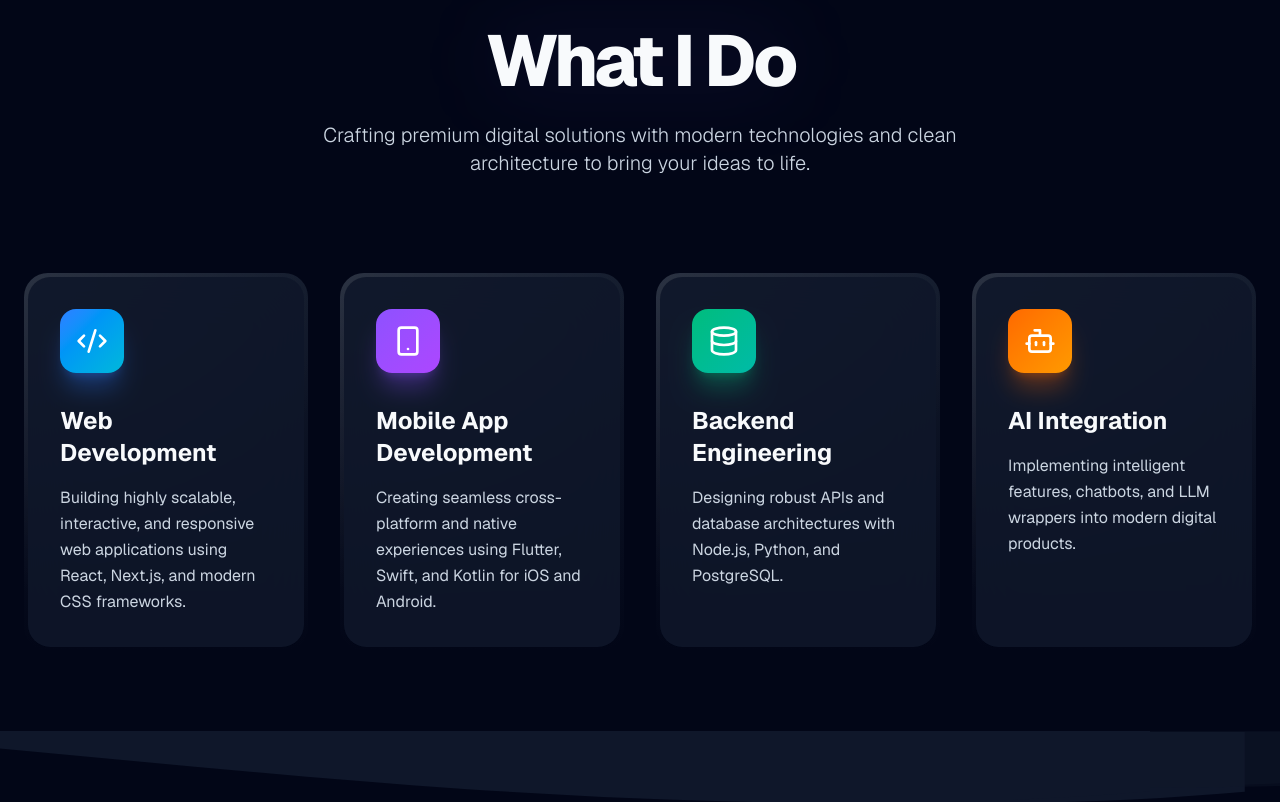
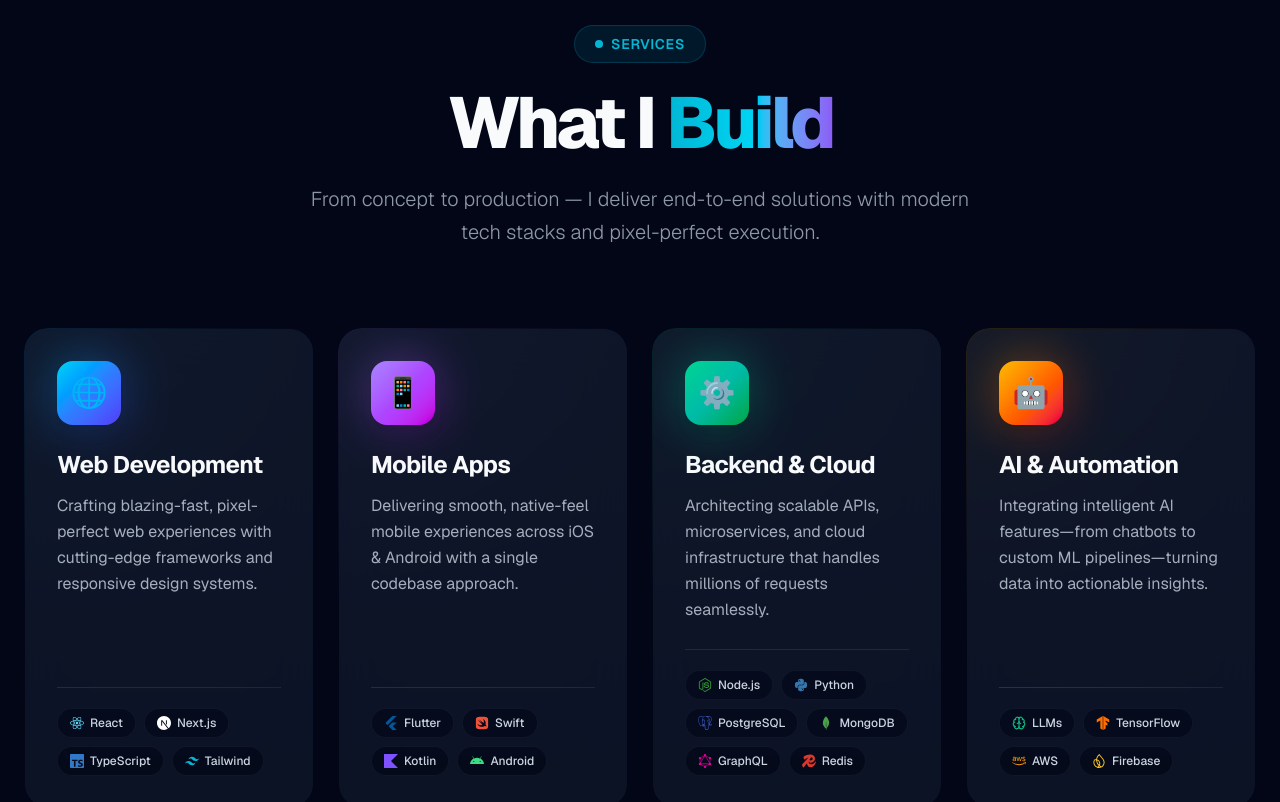
Before and after one commit to mahbubshihab/Portfolio, a Next.js app: page / in a window 1280 px wide. Shown: the part 1380-2182 px from the top of the page. Built offline with nearby package versions, Linux system fonts and the light colour scheme.

Commit message:
Redesign ServicesSection: premium cards with tech skill badges, gradient borders, spotlight effects, and improved copy

```diff
--- a/src/features/home/ServicesSection.tsx
+++ b/src/features/home/ServicesSection.tsx
@@ -2,61 +2,99 @@
 
 import { useRef } from "react";
 import { motion, useMotionTemplate, useMotionValue, useSpring } from "framer-motion";
-import { Code2, Smartphone, Database, Bot } from "lucide-react";
+import {
+  FaReact, FaNodeJs, FaDocker, FaPython, FaSwift, FaAndroid, FaDatabase, FaAws,
+} from "react-icons/fa";
+import {
+  SiNextdotjs, SiTypescript, SiTailwindcss, SiFlutter, SiKotlin,
+  SiPostgresql, SiMongodb, SiGraphql, SiTensorflow,
+  SiFirebase, SiRedis,
+} from "react-icons/si";
+import { Brain } from "lucide-react";
 import { WaveDivider } from "./WaveDivider";
 
 const SERVICES = [
   {
-    icon: Code2,
+    icon: "🌐",
     title: "Web Development",
-    desc: "Building highly scalable, interactive, and responsive web applications using React, Next.js, and modern CSS frameworks.",
-    color: "from-blue-500 to-cyan-500",
-    shadow: "shadow-blue-500/30"
+    desc: "Crafting blazing-fast, pixel-perfect web experiences with cutting-edge frameworks and responsive design systems.",
+    color: "from-cyan-400 via-blue-500 to-indigo-600",
+    glowColor: "rgba(56, 189, 248, 0.15)",
+    borderColor: "from-cyan-400/60 to-indigo-500/60",
+    skills: [
+      { icon: FaReact, name: "React", color: "#61DAFB" },
+      { icon: SiNextdotjs, name: "Next.js", color: "#ffffff" },
+      { icon: SiTypescript, name: "TypeScript", color: "#3178C6" },
+      { icon: SiTailwindcss, name: "Tailwind", color: "#06B6D4" },
+    ],
   },
   {
-    icon: Smartphone,
-    title: "Mobile App Development",
-    desc: "Creating seamless cross-platform and native experiences using Flutter, Swift, and Kotlin for iOS and Android.",
-    color: "from-violet-500 to-purple-500",
-    shadow: "shadow-violet-500/30"
+    icon: "📱",
+    title: "Mobile Apps",
+    desc: "Delivering smooth, native-feel mobile experiences across iOS & Android with a single codebase approach.",
+    color: "from-violet-400 via-purple-500 to-fuchsia-600",
+    glowColor: "rgba(167, 139, 250, 0.15)",
+    borderColor: "from-violet-400/60 to-fuchsia-500/60",
+    skills: [
+      { icon: SiFlutter, name: "Flutter", color: "#02569B" },
+      { icon: FaSwift, name: "Swift", color: "#F05138" },
+      { icon: SiKotlin, name: "Kotlin", color: "#7F52FF" },
+      { icon: FaAndroid, name: "Android", color: "#3DDC84" },
+    ],
   },
   {
-    icon: Database,
-    title: "Backend Engineering",
-    desc: "Designing robust APIs and database architectures with Node.js, Python, and PostgreSQL.",
-    color: "from-emerald-500 to-teal-500",
-    shadow: "shadow-emerald-500/30"
+    icon: "⚙️",
+    title: "Backend & Cloud",
+    desc: "Architecting scalable APIs, microservices, and cloud infrastructure that handles millions of requests seamlessly.",
+    color: "from-emerald-400 via-teal-500 to-green-600",
+    glowColor: "rgba(52, 211, 153, 0.15)",
+    borderColor: "from-emerald-400/60 to-green-500/60",
+    skills: [
+      { icon: FaNodeJs, name: "Node.js", color: "#339933" },
+      { icon: FaPython, name: "Python", color: "#3776AB" },
+      { icon: SiPostgresql, name: "PostgreSQL", color: "#4169E1" },
+      { icon: SiMongodb, name: "MongoDB", color: "#47A248" },
+      { icon: SiGraphql, name: "GraphQL", color: "#E10098" },
+      { icon: SiRedis, name: "Redis", color: "#DC382D" },
+    ],
   },
   {
-    icon: Bot,
-    title: "AI Integration",
-    desc: "Implementing intelligent features, chatbots, and LLM wrappers into modern digital products.",
-    color: "from-orange-500 to-amber-500",
-    shadow: "shadow-orange-500/30"
-  }
+    icon: "🤖",
+    title: "AI & Automation",
+    desc: "Integrating intelligent AI features—from chatbots to custom ML pipelines—turning data into actionable insights.",
+    color: "from-amber-400 via-orange-500 to-rose-600",
+    glowColor: "rgba(251, 191, 36, 0.15)",
+    borderColor: "from-amber-400/60 to-rose-500/60",
+    skills: [
+      { icon: Brain, name: "LLMs", color: "#10B981" },
+      { icon: SiTensorflow, name: "TensorFlow", color: "#FF6F00" },
+      { icon: FaAws, name: "AWS", color: "#FF9900" },
+      { icon: SiFirebase, name: "Firebase", color: "#FFCA28" },
+    ],
+  },
 ];
 
-function TiltCard({ service, index }: { service: typeof SERVICES[0], index: number }) {
+function ServiceCard({ service, index }: { service: typeof SERVICES[0]; index: number }) {
   const ref = useRef<HTMLDivElement>(null);
 
-  const x = useMotionValue(0);
-  const y = useMotionValue(0);
+  const mouseX = useMotionValue(0);
+  const mouseY = useMotionValue(0);
 
-  const mouseXSpring = useSpring(x, { stiffness: 150, damping: 20 });
-  const mouseYSpring = useSpring(y, { stiffness: 150, damping: 20 });
+  const springX = useSpring(mouseX, { stiffness: 200, damping: 25 });
+  const springY = useSpring(mouseY, { stiffness: 200, damping: 25 });
 
-  const background = useMotionTemplate`radial-gradient(400px circle at ${mouseXSpring}px ${mouseYSpring}px, rgba(255,255,255,0.1), transparent 80%)`;
+  const spotlight = useMotionTemplate`radial-gradient(350px circle at ${springX}px ${springY}px, ${service.glowColor}, transparent 80%)`;
 
   function handleMouseMove(e: React.MouseEvent<HTMLDivElement>) {
     if (!ref.current) return;
     const rect = ref.current.getBoundingClientRect();
-    x.set(e.clientX - rect.left);
-    y.set(e.clientY - rect.top);
+    mouseX.set(e.clientX - rect.left);
+    mouseY.set(e.clientY - rect.top);
   }
 
   function handleMouseLeave() {
-    x.set(0);
-    y.set(0);
+    mouseX.set(ref.current ? ref.current.offsetWidth / 2 : 0);
+    mouseY.set(ref.current ? ref.current.offsetHeight / 2 : 0);
   }
 
   return (
@@ -64,25 +102,64 @@ function TiltCard({ service, index }: { service: typeof SERVICES[0], index: numb
       ref={ref}
       onMouseMove={handleMouseMove}
       onMouseLeave={handleMouseLeave}
-      initial={{ opacity: 0, y: 150, scale: 0.8, rotateX: -30, rotateY: index % 2 === 0 ? -15 : 15 }}
-      whileInView={{ opacity: 1, y: 0, scale: 1, rotateX: 0, rotateY: 0 }}
-      viewport={{ once: false, margin: "-100px" }}
-      transition={{ duration: 1.2, delay: index * 0.2, type: "spring", stiffness: 50, damping: 20 }}
-      className="group relative p-1 rounded-3xl bg-gradient-to-b from-border/60 to-transparent hover:from-primary/60 hover:to-accent/60 transition-colors duration-500 overflow-hidden"
+      initial={{ opacity: 0, y: 80 }}
+      whileInView={{ opacity: 1, y: 0 }}
+      viewport={{ once: true, margin: "-60px" }}
+      transition={{
+        duration: 0.7,
+        delay: index * 0.15,
+        type: "spring",
+        stiffness: 80,
+        damping: 20,
+      }}
+      className="group relative rounded-3xl overflow-hidden"
     >
+      {/* Animated gradient border */}
+      <div className={`absolute inset-0 bg-gradient-to-br ${service.borderColor} opacity-0 group-hover:opacity-100 transition-opacity duration-500`} />
+      <div className="absolute inset-[1px] bg-gradient-to-b from-border/40 to-transparent rounded-3xl group-hover:opacity-0 transition-opacity duration-500" />
+
+      {/* Spotlight effect */}
       <motion.div
-        className="absolute inset-0 z-0 pointer-events-none"
-        style={{ background }}
+        className="absolute inset-0 z-0 pointer-events-none rounded-3xl"
+        style={{ background: spotlight }}
       />
 
-      <div className="h-full bg-secondary/90 backdrop-blur-xl rounded-[1.4rem] p-8 flex flex-col items-start transition-transform duration-500 group-hover:-translate-y-2 relative z-10">
-        <div className={`w-16 h-16 rounded-2xl flex items-center justify-center bg-gradient-to-br ${service.color} mb-8 text-white shadow-xl ${service.shadow} transition-transform duration-500 group-hover:scale-110 group-hover:rotate-3`}>
-          <service.icon className="w-8 h-8" />
+      {/* Card content */}
+      <div className="relative z-10 h-full bg-secondary/80 backdrop-blur-xl rounded-[calc(1.5rem-1px)] m-[1px] p-8 flex flex-col">
+        {/* Emoji icon with glow */}
+        <div className="relative mb-6">
+          <div className={`absolute inset-0 w-16 h-16 bg-gradient-to-br ${service.color} rounded-2xl blur-xl opacity-40 group-hover:opacity-70 transition-opacity duration-500`} />
+          <div className={`relative w-16 h-16 rounded-2xl bg-gradient-to-br ${service.color} flex items-center justify-center text-3xl shadow-lg transition-transform duration-500 group-hover:scale-110 group-hover:-rotate-3`}>
+            {service.icon}
+          </div>
         </div>
-        <h3 className="text-2xl font-bold text-foreground mb-4">{service.title}</h3>
-        <p className="text-secondary-foreground text-base leading-relaxed flex-grow">
+
+        {/* Title */}
+        <h3 className="text-xl md:text-2xl font-bold text-foreground mb-3 tracking-tight">
+          {service.title}
+        </h3>
+
+        {/* Description */}
+        <p className="text-secondary-foreground/80 text-sm md:text-base leading-relaxed mb-6 flex-grow">
           {service.desc}
         </p>
+
+        {/* Divider */}
+        <div className={`w-full h-px bg-gradient-to-r ${service.borderColor} opacity-30 mb-5`} />
+
+        {/* Tech Skills */}
+        <div className="flex flex-wrap gap-2">
+          {service.skills.map((skill) => (
+            <motion.div
+              key={skill.name}
+              whileHover={{ scale: 1.1, y: -2 }}
+              className="flex items-center gap-1.5 px-3 py-1.5 rounded-full bg-background/60 border border-border/40 text-xs font-medium text-secondary-foreground hover:border-primary/50 hover:text-foreground transition-colors duration-300 cursor-default"
+            >
+              <skill.icon className="w-3.5 h-3.5 shrink-0" style={{ color: skill.color }} />
+              <span>{skill.name}</span>
+            </motion.div>
+          ))}
+        </div>
       </div>
     </motion.div>
   );
@@ -92,34 +169,47 @@ export function ServicesSection() {
   return (
     <section className="pt-32 pb-40 px-6 relative bg-background">
       <div className="max-w-7xl mx-auto relative z-10">
-        <div className="text-center mb-24">
+        {/* Section Header */}
+        <div className="text-center mb-20">
           <motion.div
-            initial={{ opacity: 0, scale: 0.8 }}
-            whileInView={{ opacity: 1, scale: 1 }}
-            viewport={{ once: false }}
-            transition={{ duration: 0.8, type: "spring" }}
-            className="inline-block relative mb-6"
+            initial={{ opacity: 0, y: 30 }}
+            whileInView={{ opacity: 1, y: 0 }}
+            viewport={{ once: true }}
+            transition={{ duration: 0.6 }}
+            className="inline-flex items-center gap-2 px-5 py-2 rounded-full bg-primary/10 border border-primary/20 text-primary text-sm font-semibold tracking-wider uppercase mb-6"
           >
-            <div className="absolute inset-0 bg-accent/5 blur-2xl rounded-full" />
-            <h2 className="relative text-5xl md:text-7xl font-extrabold tracking-tighter">
-              What I Do
-            </h2>
+            <span className="w-2 h-2 rounded-full bg-primary animate-pulse" />
+            Services
           </motion.div>
 
-          <motion.p
+          <motion.h2
             initial={{ opacity: 0, y: 30 }}
             whileInView={{ opacity: 1, y: 0 }}
-            viewport={{ once: false, margin: "-100px" }}
-            transition={{ duration: 0.8, delay: 0.2, ease: "easeOut" }}
-            className="text-secondary-foreground max-w-2xl mx-auto text-lg md:text-xl font-light"
+            viewport={{ once: true }}
+            transition={{ duration: 0.6, delay: 0.1 }}
+            className="text-4xl md:text-6xl lg:text-7xl font-extrabold tracking-tighter mb-6"
           >
-            Crafting premium digital solutions with modern technologies and clean architecture to bring your ideas to life.
+            What I{" "}
+            <span className="text-transparent bg-clip-text bg-gradient-to-r from-primary via-cyan-400 to-accent">
+              Build
+            </span>
+          </motion.h2>
+
+          <motion.p
+            initial={{ opacity: 0, y: 20 }}
+            whileInView={{ opacity: 1, y: 0 }}
+            viewport={{ once: true }}
+            transition={{ duration: 0.6, delay: 0.2 }}
+            className="text-secondary-foreground/70 max-w-2xl mx-auto text-lg md:text-xl font-light leading-relaxed"
+          >
+            From concept to production — I deliver end-to-end solutions with modern tech stacks and pixel-perfect execution.
           </motion.p>
         </div>
 
-        <div className="grid md:grid-cols-2 lg:grid-cols-4 gap-8 perspective-[1500px]">
+        {/* Service Cards Grid */}
+        <div className="grid md:grid-cols-2 lg:grid-cols-4 gap-6">
           {SERVICES.map((service, i) => (
-            <TiltCard key={service.title} service={service} index={i} />
+            <ServiceCard key={service.title} service={service} index={i} />
           ))}
         </div>
       </div>
--- a/src/features/home/TypewriterSVG.tsx
+++ b/src/features/home/TypewriterSVG.tsx
@@ -22,13 +22,13 @@ export function TypewriterSVG() {
         }
       `}</style>
       <path id="path0" d="m0,40 h0">
-        <animate attributeName="d" begin="0s;d3.end" dur="6000ms" fill="remove" values="m0,40 h0 ; m0,40 h600 ; m0,40 h600 ; m0,40 h0" keyTimes="0;0.66666666666667;0.83333333333333;1" />
+<animate attributeName="d" begin="0s" dur="6000ms" fill="freeze" values="m0,40 h0 ; m0,40 h600 ; m0,40 h600 ; m0,40 h0" keyTimes="0;0.66666666666667;0.83333333333333;1" />
       </path>
       <text fontFamily="'Fira Code', monospace" fill="var(--primary)" fontSize="32" dominantBaseline="middle" x="50%" textAnchor="middle" letterSpacing="normal">
         <textPath xlinkHref="#path0">Hi there, I'm Mahbub Shihab</textPath>
       </text>
       <path id="path1" d="m0,40 h0">
-        <animate attributeName="d" begin="d0.end" dur="6000ms" fill="remove" values="m0,40 h0 ; m0,40 h600 ; m0,40 h600 ; m0,40 h0" keyTimes="0;0.66666666666667;0.83333333333333;1" />
+        <animate attributeName="d" begin="d0.end" dur="6000ms" fill="freeze" values="m0,40 h0 ; m0,40 h600 ; m0,40 h600 ; m0,40 h0" keyTimes="0;0.66666666666667;0.83333333333333;1" />
       </path>
       <text fontFamily="'Fira Code', monospace" fill="var(--primary)" fontSize="32" dominantBaseline="middle" x="50%" textAnchor="middle" letterSpacing="normal">
         <textPath xlinkHref="#path1">Full-Stack Web &amp; App Developer</textPath>
```
